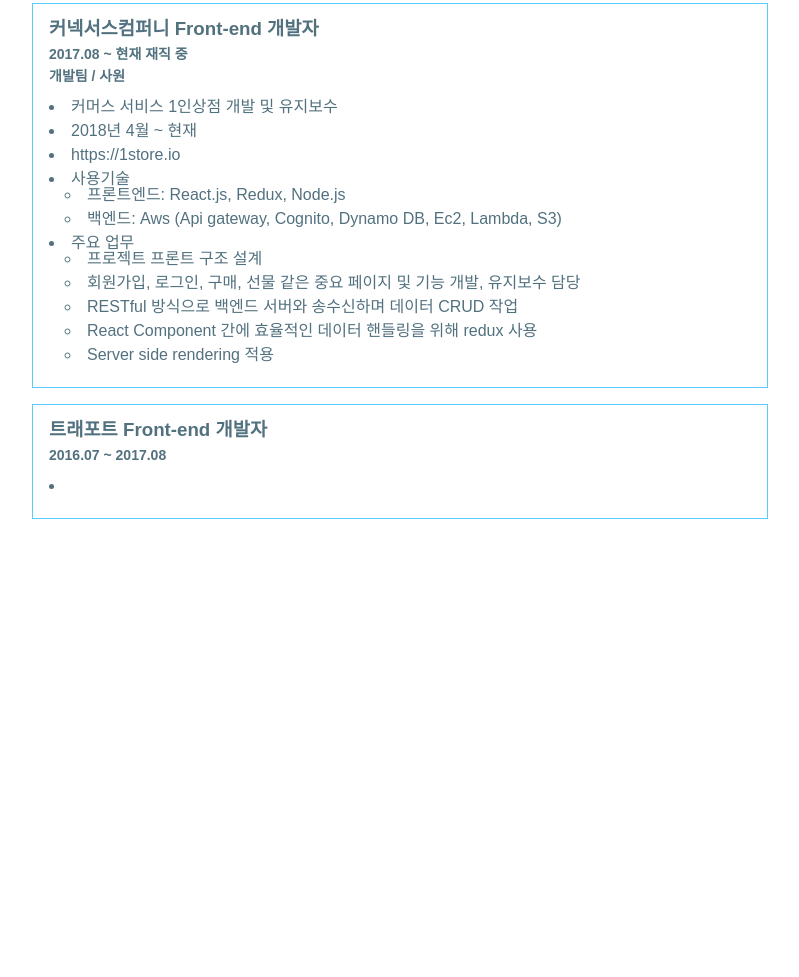
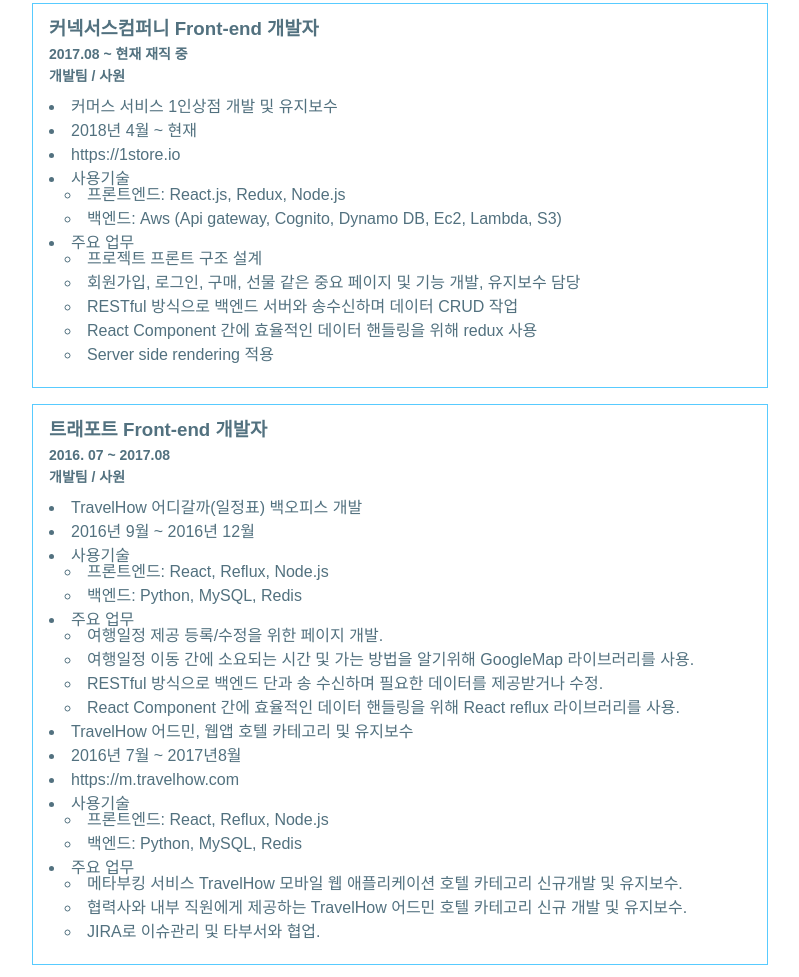
Before and after one commit to partyKyoung/portfolio, a website built with webpack: page index.html in a window 1280 px wide. Shown: the part 1044-2021 px from the top of the page, without its empty margins (240-1039 px from the left). Before the commit the page ends 1619 px from the top, so only its background shows below. Built offline with nearby package versions, Linux system fonts and the light colour scheme.

Commit message:
포트폴리오 경력 기술서 작성 중.

```diff
--- a/index.html
+++ b/index.html
@@ -146,10 +146,65 @@
           <div class="my-career-list">
             <h3>
               트래포트 Front-end 개발자
-              <span>2016.07 ~ 2017.08</span>
+              <span>2016. 07 ~ 2017.08</span>
+              <span>개발팀 / 사원</span>
             </h3>
             <ul>
-              <li></li>
+              <li>TravelHow 어디갈까(일정표) 백오피스 개발</li>
+              <li>2016년 9월 ~ 2016년 12월</li>
+              <li>
+                사용기술
+                <ul class="my-career-sub-list">
+                  <li>프론트엔드: React, Reflux, Node.js</li>
+                  <li>백엔드: Python, MySQL, Redis</li>
+                </ul>
+              </li>
+              <li>
+                주요 업무
+                <ul class="my-career-sub-list">
+                  <li>여행일정 제공 등록/수정을 위한 페이지 개발.</li>
+                  <li>
+                    여행일정 이동 간에 소요되는 시간 및 가는 방법을 알기위해
+                    GoogleMap 라이브러리를 사용.
+                  </li>
+                  <li>
+                    RESTful 방식으로 백엔드 단과 송 수신하며 필요한 데이터를
+                    제공받거나 수정.
+                  </li>
+                  <li>
+                    React Component 간에 효율적인 데이터 핸들링을 위해 React
+                    reflux 라이브러리를 사용.
+                  </li>
+                </ul>
+              </li>
+            </ul>
+            <ul>
+              <li>TravelHow 어드민, 웹앱 호텔 카테고리 및 유지보수</li>
+              <li>2016년 7월 ~ 2017년8월</li>
+              <li>
+                <a href="https://m.travelhow.com">https://m.travelhow.com</a>
+              </li>
+              <li>
+                사용기술
+                <ul class="my-career-sub-list">
+                  <li>프론트엔드: React, Reflux, Node.js</li>
+                  <li>백엔드: Python, MySQL, Redis</li>
+                </ul>
+              </li>
+              <li>
+                주요 업무
+                <ul class="my-career-sub-list">
+                  <li>
+                    메타부킹 서비스 TravelHow 모바일 웹 애플리케이션 호텔
+                    카테고리 신규개발 및 유지보수.
+                  </li>
+                  <li>
+                    협력사와 내부 직원에게 제공하는 TravelHow 어드민 호텔
+                    카테고리 신규 개발 및 유지보수.
+                  </li>
+                  <li>JIRA로 이슈관리 및 타부서와 협업.</li>
+                </ul>
+              </li>
             </ul>
           </div>
         </div>
```
Also changed, not shown: build/bundle.js.
